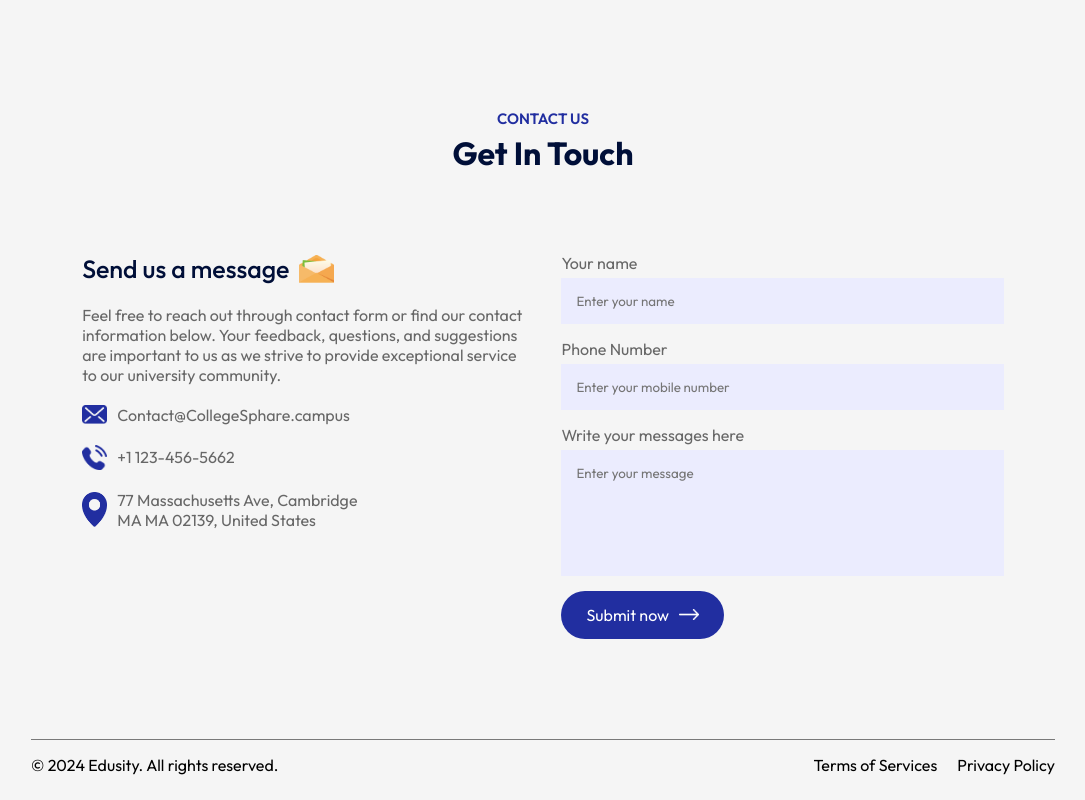
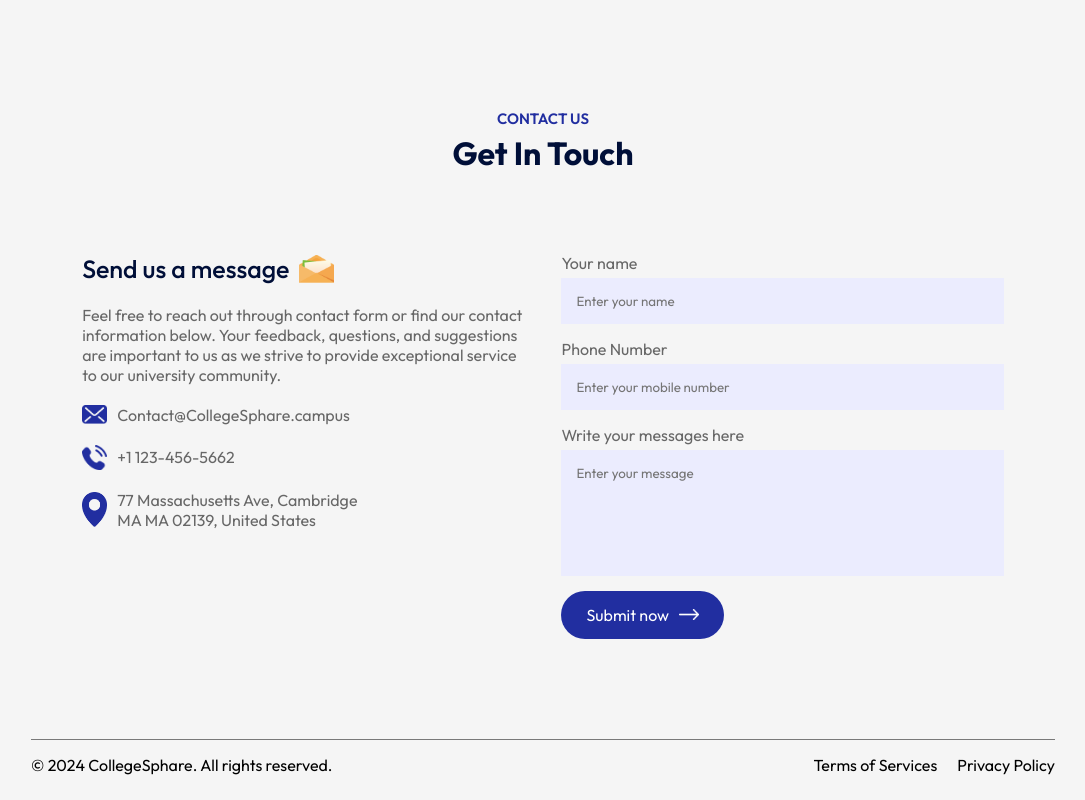
Before and after one commit to pradyumn8/CollegeSphere, a React (Vite) app: page / in a window 1280 px wide. Shown: the part 3057-3857 px from the top of the page, without its empty margins (97-1182 px from the left). Built offline with nearby package versions, Linux system fonts and the light colour scheme.

Commit message:
few changes

```diff
--- a/src/components/Footer/Footer.jsx
+++ b/src/components/Footer/Footer.jsx
@@ -4,7 +4,7 @@
 const Footer = () => {
   return (
     <div className='footer'>
-        <p>© 2024 Edusity. All rights reserved.</p>
+        <p>© 2024 CollegeSphare. All rights reserved.</p>
         <ul>
             <li>Terms of Services</li>
             <li>Privacy Policy</li>
```
